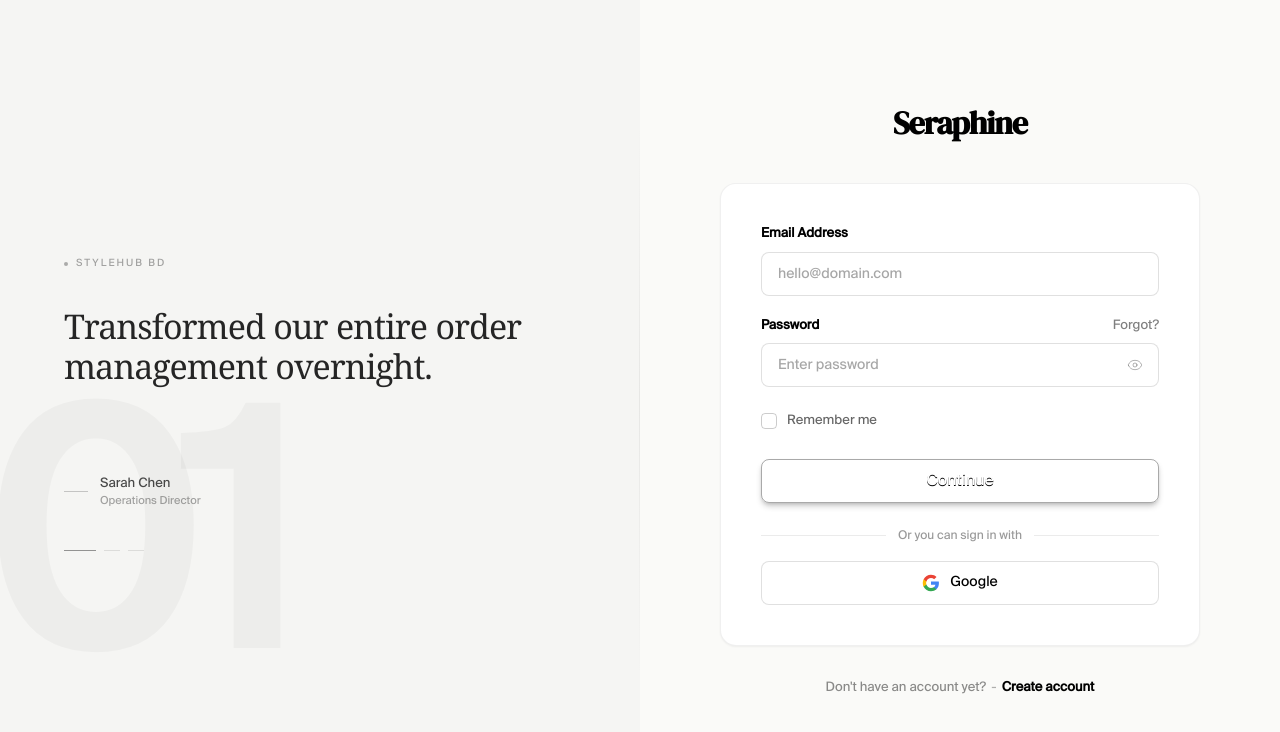
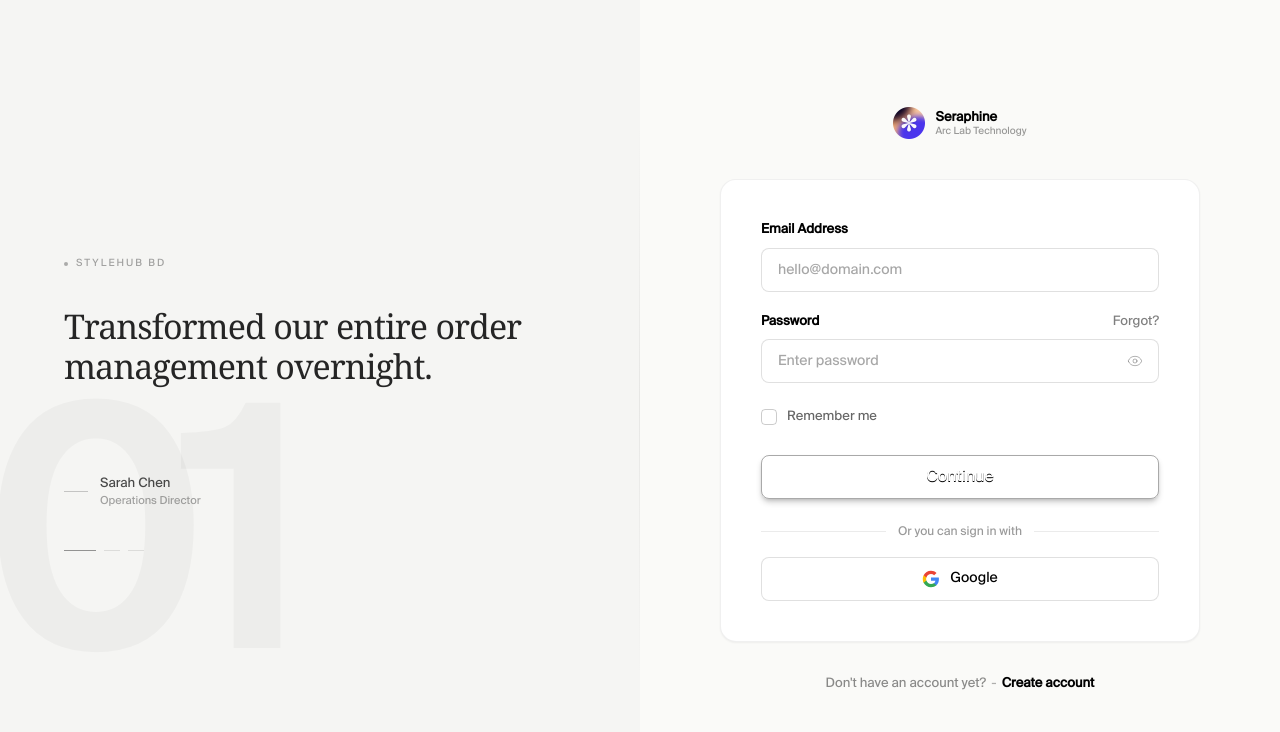
Before and after one commit to mangoloverbd/mangoloverbd_commerceos, a React (Vite) app: page /auth in a window 1280 px wide. Shown: the top 732 px of the page. Built offline with nearby package versions, Linux system fonts and the light colour scheme; no server answers.

Commit message:
feat: use sidebar logo + org text on auth page header

```diff
--- a/src/pages/Auth.tsx
+++ b/src/pages/Auth.tsx
@@ -9,6 +9,7 @@ import { motion, AnimatePresence } from "framer-motion";
 import { Sparkles } from "@/components/ui/sparkles";
 import { AuthTestimonial } from "@/components/ui/auth-testimonial";
 import { supabase } from "@/integrations/supabase/client";
+import { Logo } from "@/components/logo";
 
 type Mode = "signin" | "signup";
 const rememberedEmailKey = "seraphine:remembered-email";
@@ -230,11 +231,17 @@ export default function Auth() {
                 transition={{ duration: 0.9, ease: [0.22, 1, 0.36, 1] }}
                 className="flex flex-col items-center w-full"
               >
-                {/* Logo */}
-                <div className="mb-10">
-                  <h1 className="text-[32px] font-bold tracking-[-0.03em] text-black">
-                    Seraphine
-                  </h1>
+                {/* Logo — matches sidebar header */}
+                <div className="mb-10 flex items-center gap-2.5">
+                  <Logo className="h-8 w-8 rounded-lg" />
+                  <div className="min-w-0">
+                    <p className="text-[13px] font-semibold text-black leading-none">
+                      Seraphine
+                    </p>
+                    <p className="text-[10px] text-black/40 mt-0.5 leading-none">
+                      Arc Lab Technology
+                    </p>
+                  </div>
                 </div>
 
                 {/* Card container */}
```
